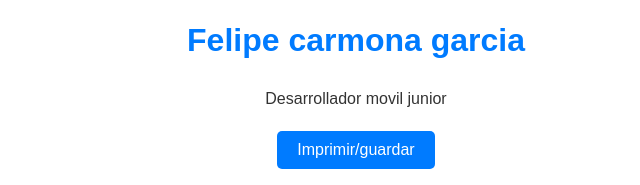
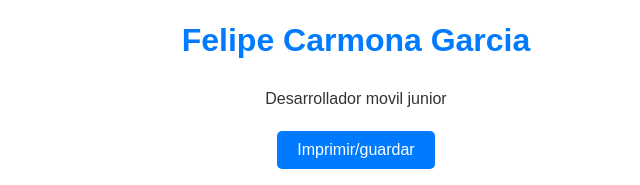
Before and after one commit to felipe45f/HojaDeVida, a plain HTML site: page index.html in a window 1280 px wide. Shown: the part 199-384 px from the top of the page, 284-924 px from the left. Drawn offline with Linux system fonts and the light colour scheme.

Commit message:
Update index.html

```diff
--- a/index.html
+++ b/index.html
@@ -10,7 +10,7 @@
 <div class="container">
 <header>
 <img src="imagenes/Felipe.jpeg" alt="Mi foto" class="profile-pic">
-<h1>Felipe carmona garcia</h1>
+<h1>Felipe Carmona Garcia</h1>
 <p> Desarrollador movil junior</p>
 </header>
 <div class="print-button-container">
```
